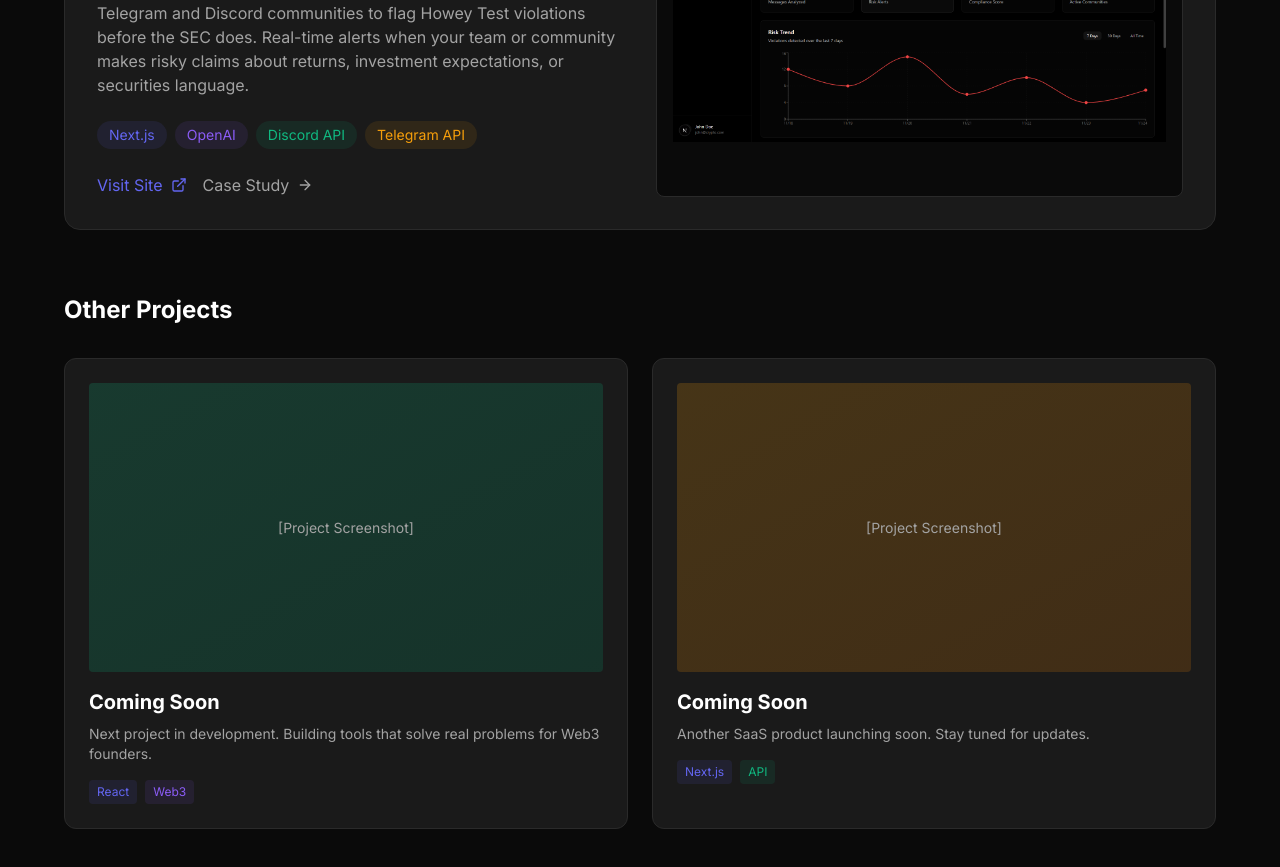
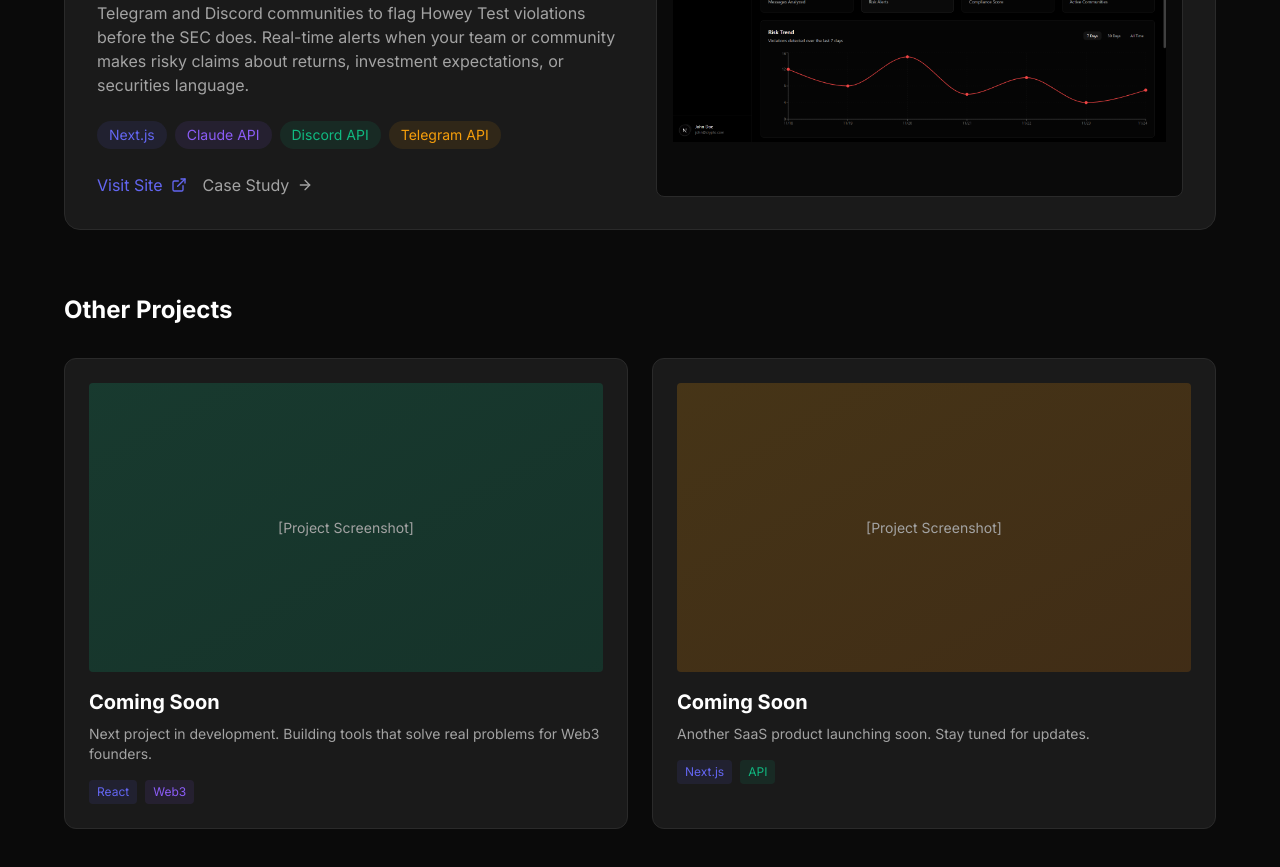
Before and after one commit to Lekan1111/portfolio, a Next.js app: page / in a window 1280 px wide. Shown: the part 1200-2067 px from the top of the page. Built offline with nearby package versions, Linux system fonts and the light colour scheme.

Commit message:
update PromptSight project description to reference Claude

```diff
--- a/components/FeaturedProject.tsx
+++ b/components/FeaturedProject.tsx
@@ -10,7 +10,7 @@ export default function FeaturedProject() {
 
         <div className="bg-[#1a1a1a] border border-[#2a2a2a] rounded-2xl overflow-hidden">
           <div className="grid md:grid-cols-2 gap-8 p-8">
-            {/* Left: Project info */}
+
             <div className="flex flex-col justify-center">
               <div className="flex items-center gap-2 mb-4">
                 <span className="text-sm text-[#10b981]">● Live Product</span>
@@ -26,7 +26,7 @@ export default function FeaturedProject() {
 
               <div className="flex flex-wrap gap-2 mb-6">
                 <span className="px-3 py-1 bg-[#6366f1]/10 text-[#6366f1] rounded-full text-sm">Next.js</span>
-                <span className="px-3 py-1 bg-[#8b5cf6]/10 text-[#8b5cf6] rounded-full text-sm">OpenAI</span>
+                <span className="px-3 py-1 bg-[#8b5cf6]/10 text-[#8b5cf6] rounded-full text-sm">Claude API</span>
                 <span className="px-3 py-1 bg-[#10b981]/10 text-[#10b981] rounded-full text-sm">Discord API</span>
                 <span className="px-3 py-1 bg-[#f59e0b]/10 text-[#f59e0b] rounded-full text-sm">Telegram API</span>
               </div>
@@ -41,7 +41,7 @@ export default function FeaturedProject() {
               </div>
             </div>
 
-            {/* Right: Screenshot placeholder */}
+
             <div className="bg-[#0a0a0a] rounded-lg p-4 border border-[#2a2a2a]">
               <img src="/screenshots/Dashboard.png" alt="Dashboard Overview"/>
             </div>
```
